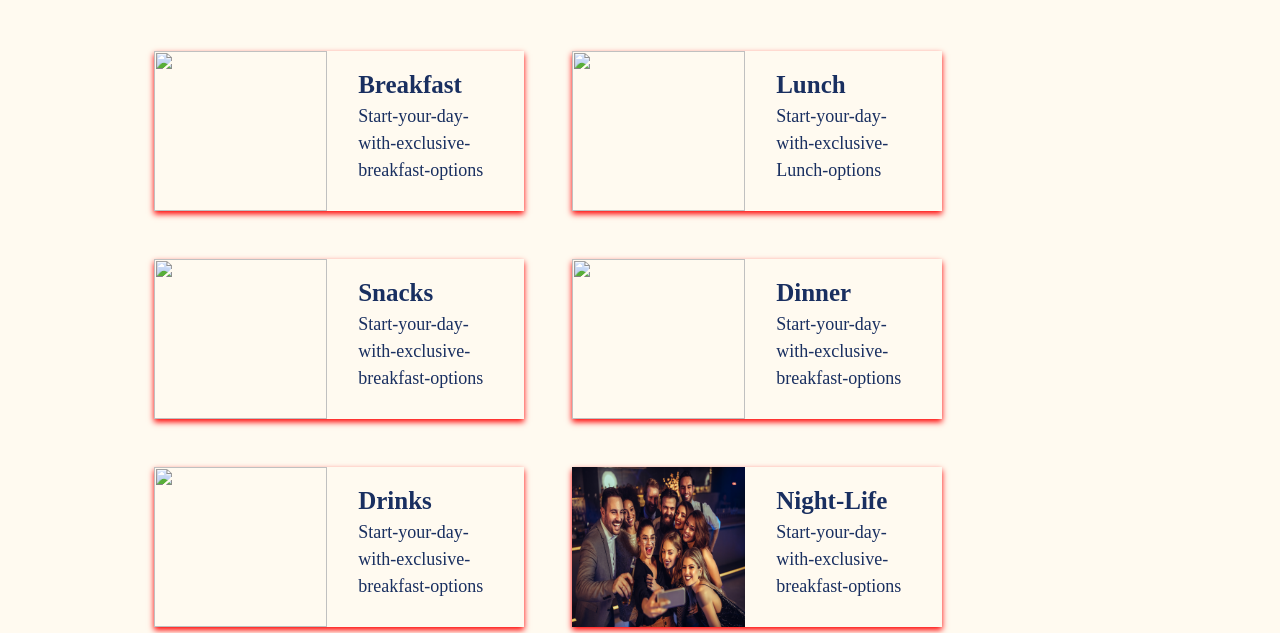
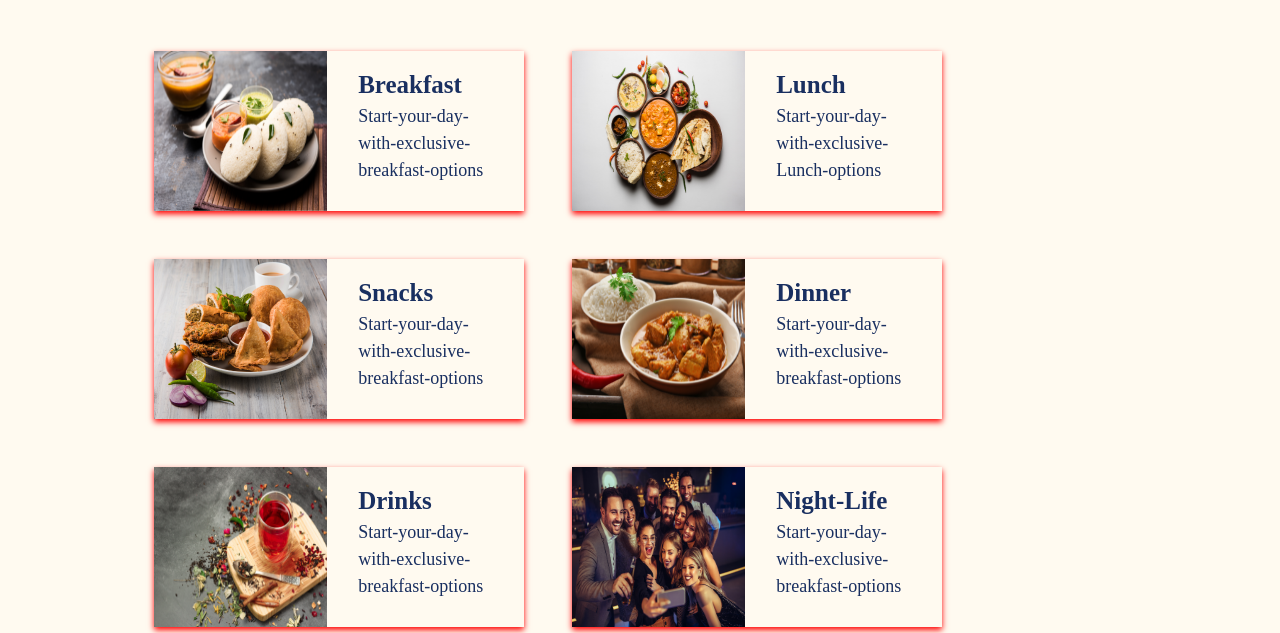
Before and after one commit to AshutoshMishra2000/test4, a plain HTML site: page index.html in a window 1280 px wide. Shown: the part 676-1309 px from the top of the page. Drawn offline with nearby package versions, Linux system fonts and the light colour scheme.

Commit message:
Update index.html

```diff
--- a/index.html
+++ b/index.html
@@ -198,7 +198,7 @@
       .Image{
           height: 600px;
           width: 100%;
-          background: linear-gradient(to bottom,rgba(157,14,14,0),#170707),url('../images/image4.jpg');
+          background: linear-gradient(to bottom,rgba(157,14,14,0),#170707),url('image4.jpg');
           background-size:cover;
           background-repeat: no-repeat;
       }
@@ -293,7 +293,7 @@
         <div class="row ms-lg-5 ">
             <div class="col-lg-4 col-md-6 col-sm-12 item m-4 ">
                 <div style="display: inline-block; width: 50%; ">
-                    <img src="../images/image5.jpg" alt="" width="100%" height="100%" style="margin-left: -12px;">
+                    <img src="image5.jpg" alt="" width="100%" height="100%" style="margin-left: -12px;">
                 </div>
                 <div
                     style="display: inline-block; vertical-align: top; width: 45%; padding-left: 15px; padding-top: 15px;">
@@ -304,7 +304,7 @@
             </div>
             <div class="col-lg-4 col-md-6 col-sm-12 item m-4 ">
                 <div style="display: inline-block; width: 50%; ">
-                    <img src="../images/image6.jpg" alt="" width="100%" height="100%" style="margin-left: -12px;">
+                    <img src="image6.jpg" alt="" width="100%" height="100%" style="margin-left: -12px;">
                 </div>
                 <div
                     style="display: inline-block; vertical-align: top; width: 45%; padding-left: 15px; padding-top: 15px;">
@@ -315,7 +315,7 @@
             </div>
             <div class="col-lg-4 col-md-6 col-sm-12 item m-4 ">
                 <div style="display: inline-block; width: 50%; ">
-                    <img src="../images/image7.jpg" alt="" width="100%" height="100%" style="margin-left: -12px;">
+                    <img src="image7.jpg" alt="" width="100%" height="100%" style="margin-left: -12px;">
                 </div>
                 <div
                     style="display: inline-block; vertical-align: top; width: 45%; padding-left: 15px; padding-top: 15px;">
@@ -327,7 +327,7 @@
 
             <div class="col-lg-4 col-md-6 col-sm-12 item m-4 ">
                 <div style="display: inline-block; width: 50%; ">
-                    <img src="../images/image8.jpg" alt="" width="100%" height="100%" style="margin-left: -12px;">
+                    <img src="image8.jpg" alt="" width="100%" height="100%" style="margin-left: -12px;">
                 </div>
                 <div
                     style="display: inline-block; vertical-align: top; width: 45%; padding-left: 15px; padding-top: 15px;">
@@ -338,7 +338,7 @@
             </div>
             <div class="col-lg-4 col-md-6 col-sm-12 item m-4 ">
                 <div style="display: inline-block; width: 50%; ">
-                    <img src="../images/image9.jpg" alt="" width="100%" height="100%" style="margin-left: -12px;">
+                    <img src="image9.jpg" alt="" width="100%" height="100%" style="margin-left: -12px;">
                 </div>
                 <div
                     style="display: inline-block; vertical-align: top; width: 45%; padding-left: 15px; padding-top: 15px;">
@@ -350,7 +350,7 @@
 
             <div class="col-lg-4 col-md-6 col-sm-12 item m-4 ">
                 <div style="display: inline-block; width: 50%; ">
-                    <img src="../image10.jpg" alt="" width="100%" height="100%" style="margin-left: -12px;">
+                    <img src="image10.jpg" alt="" width="100%" height="100%" style="margin-left: -12px;">
                 </div>
                 <div
                     style="display: inline-block; vertical-align: top; width: 45%; padding-left: 15px; padding-top: 15px;">
```
